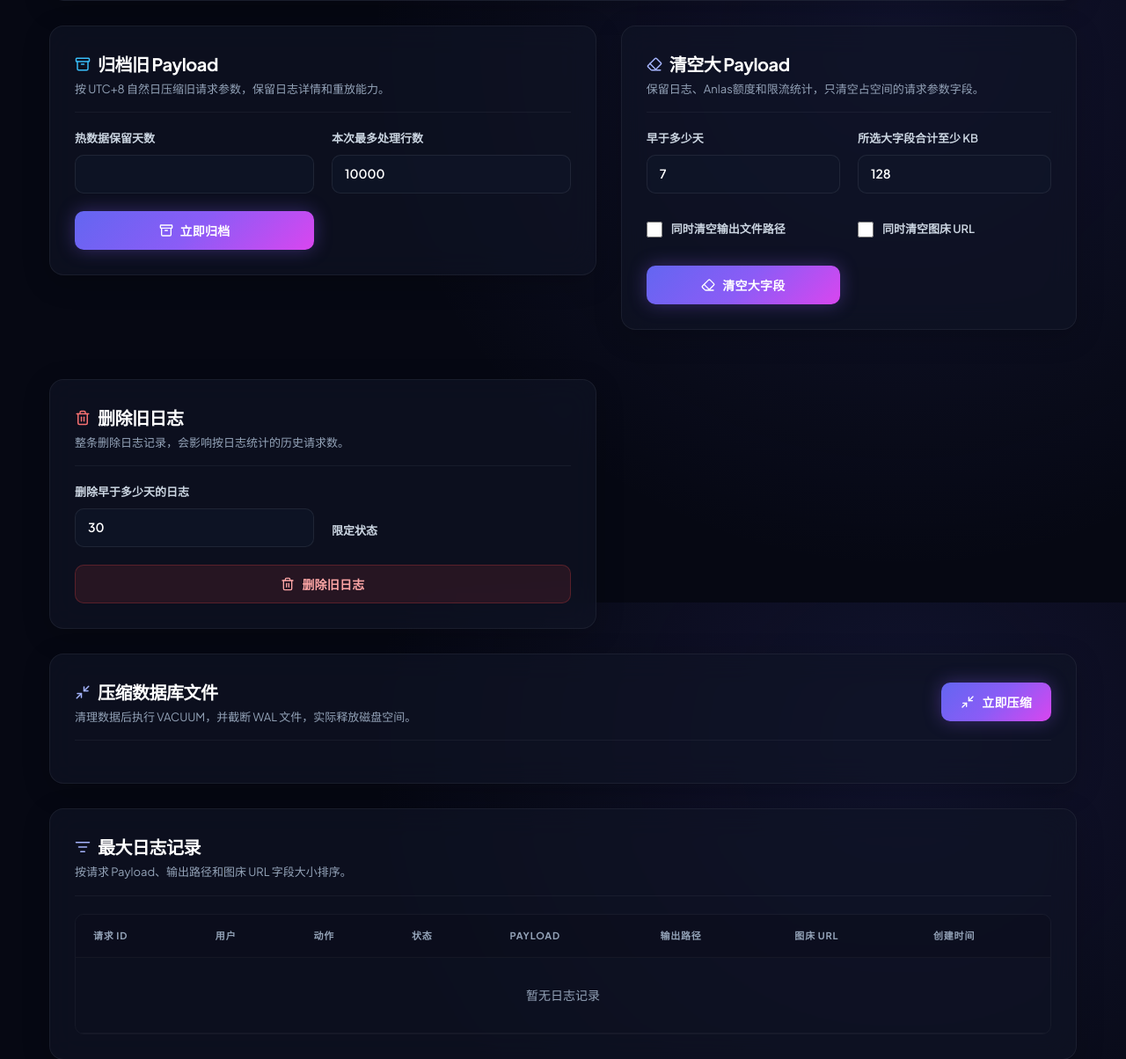
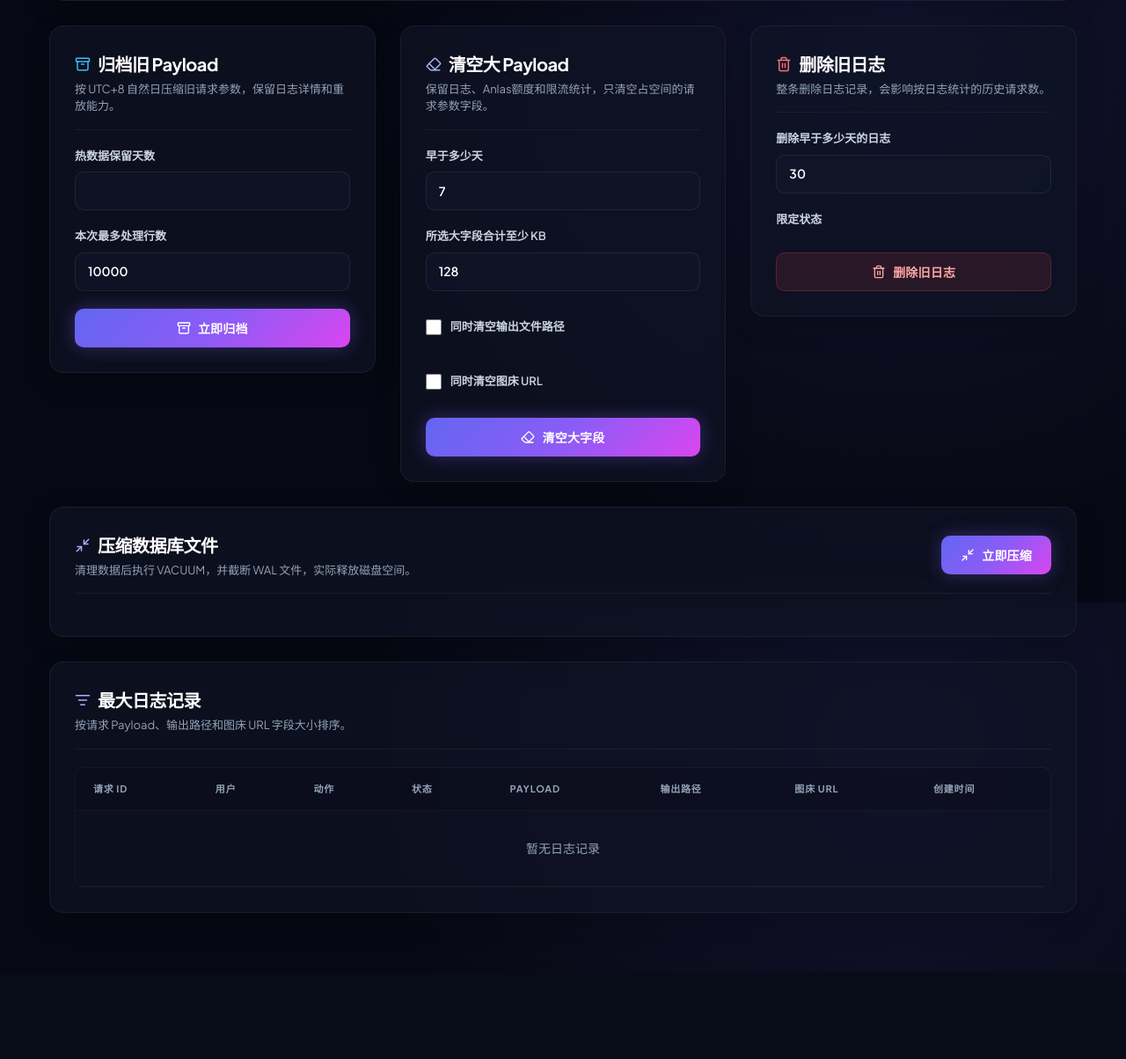
Before and after one commit to Steven52065/novelai_proxy, a FastAPI app: template app/templates/database.html in a window 1280 px wide. Shown: the part 915-2119 px from the top of the page at 88% size. After the commit the page ends 1993 px from the top, so only its background shows below. Run offline with FastAPI, Linux system fonts and the light colour scheme; the template is opened without the code that fills it, so the values that code supplies are empty; parts of the project's set-up code (start-up, migrations or seed data) failed here and were passed over; some libraries are stand-ins or nearby versions.

Commit message:
修复数据库管理页面PC端布局：三面板等分排列、消除重复间距
问题：.layout-grid 1.2fr 1fr 两列放3面板导致第三面板换行不对齐，且panel margin-bottom与grid gap双重叠加造成功能区间隙过大。

修复：
- 新增 .layout-grid-3 变体（repeat(3,1fr)），三面板PC端同行等宽对齐
- 响应式回退：1024px→2列、768px→1列
- 数据库管理三操作面板加 panel-flush，由grid gap统一控制间距
- .layout-grid 补 margin-bottom 保持与后续区块的垂直节奏

```diff
--- a/app/templates/database.html
+++ b/app/templates/database.html
@@ -110,8 +110,8 @@
   </div>
 </section>
 
-<section class="layout-grid">
-  <div class="panel">
+<section class="layout-grid layout-grid-3">
+  <div class="panel panel-flush">
     <div class="section-head">
       <div>
         <h2>
@@ -137,7 +137,7 @@
     </form>
   </div>
 
-  <div class="panel">
+  <div class="panel panel-flush">
     <div class="section-head">
       <div>
         <h2>
@@ -171,7 +171,7 @@
     </form>
   </div>
 
-  <div class="panel">
+  <div class="panel panel-flush">
     <div class="section-head">
       <div>
         <h2>
--- a/static/style.css
+++ b/static/style.css
@@ -2503,6 +2503,11 @@ pre {
   grid-template-columns: 1.2fr 1fr;
   gap: var(--space-7);
   align-items: start;
+  margin-bottom: var(--space-7);
+}
+
+.layout-grid-3 {
+  grid-template-columns: repeat(3, 1fr);
 }
 
 /* ==========================================================================
@@ -2599,6 +2604,7 @@ pre {
 @media (max-width: 1024px) {
   .form-grid { gap: var(--space-4); }
   .layout-grid { grid-template-columns: 1fr; gap: var(--space-6); }
+  .layout-grid-3 { grid-template-columns: repeat(2, 1fr); }
   .users-page-head { flex-direction: column; align-items: stretch; }
   .users-actions {
     grid-template-columns: minmax(220px, 1fr) max-content max-content max-content;
@@ -2646,6 +2652,8 @@ pre {
     border-radius: var(--space-3);
     overflow: visible;
   }
+
+  .layout-grid-3 { grid-template-columns: 1fr; }
 
   .notice {
     flex-direction: column;
```
